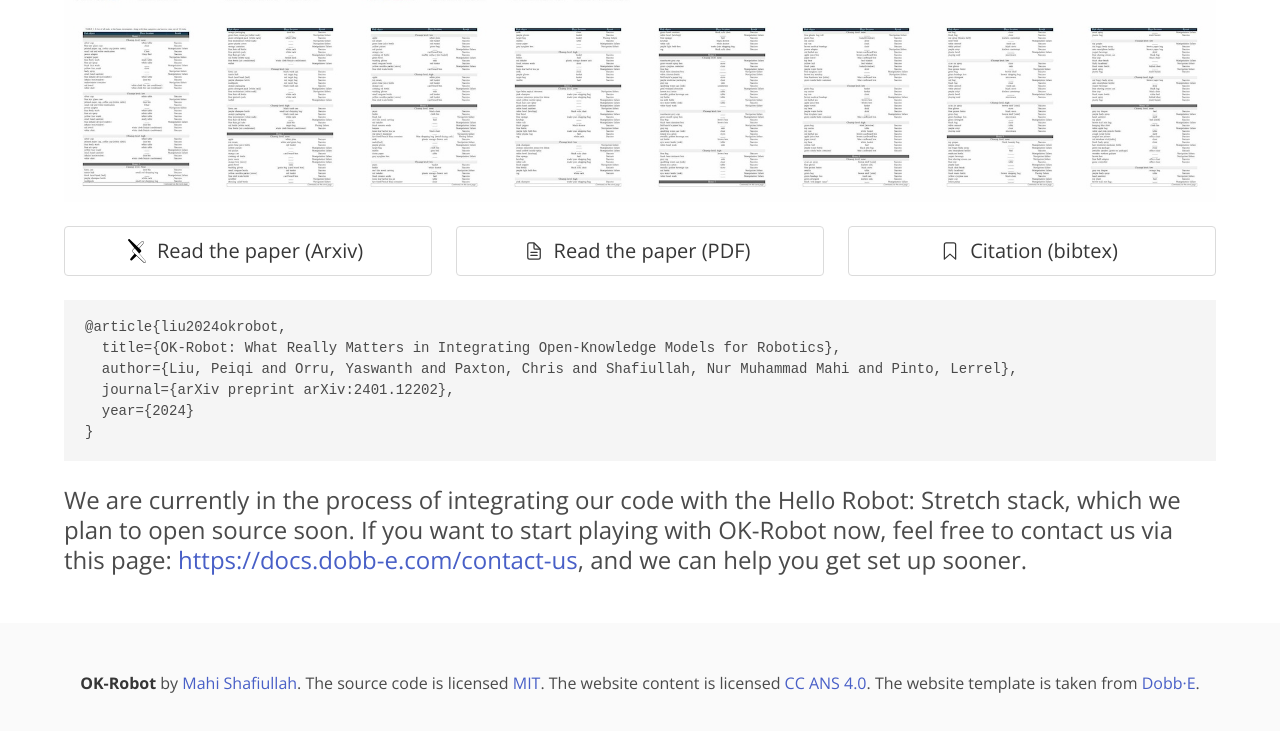
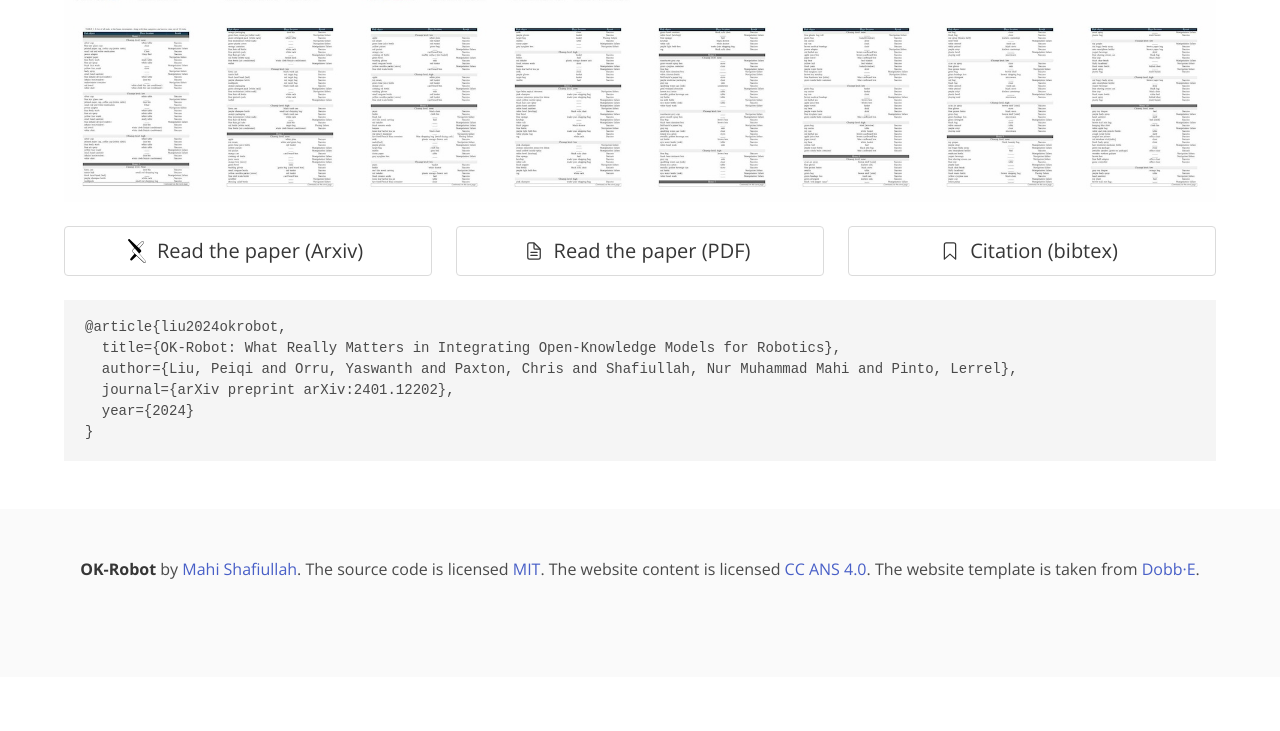
Before and after one commit to ok-robot/ok-robot.github.io, a plain HTML site: page index.html in a window 1280 px wide. Shown: the part 3549-4280 px from the top of the page. After the commit the page ends 4226 px from the top, so only its background shows below. Drawn offline with nearby package versions, Linux system fonts and the light colour scheme.

Commit message:
Update index.html

```diff
--- a/index.html
+++ b/index.html
@@ -521,17 +521,6 @@
   year={2024}
 }</pre>
                     </div>
-                    <div class="block">
-                        <div class="subtitle">
-                            <p class="block hero-subtext">
-                                We are currently in the process of integrating our code with the Hello Robot: Stretch
-                                stack, which we plan to open source soon. If you want to start playing with OK-Robot
-                                now, feel free to contact us via this page: <a href="https://docs.dobb-e.com/contact-us"
-                                    target="_blank">https://docs.dobb-e.com/contact-us</a>, and we can help you get set
-                                up sooner.
-                            </p>
-                        </div>
-                    </div>
                 </div>
             </div>
         </div>
```
